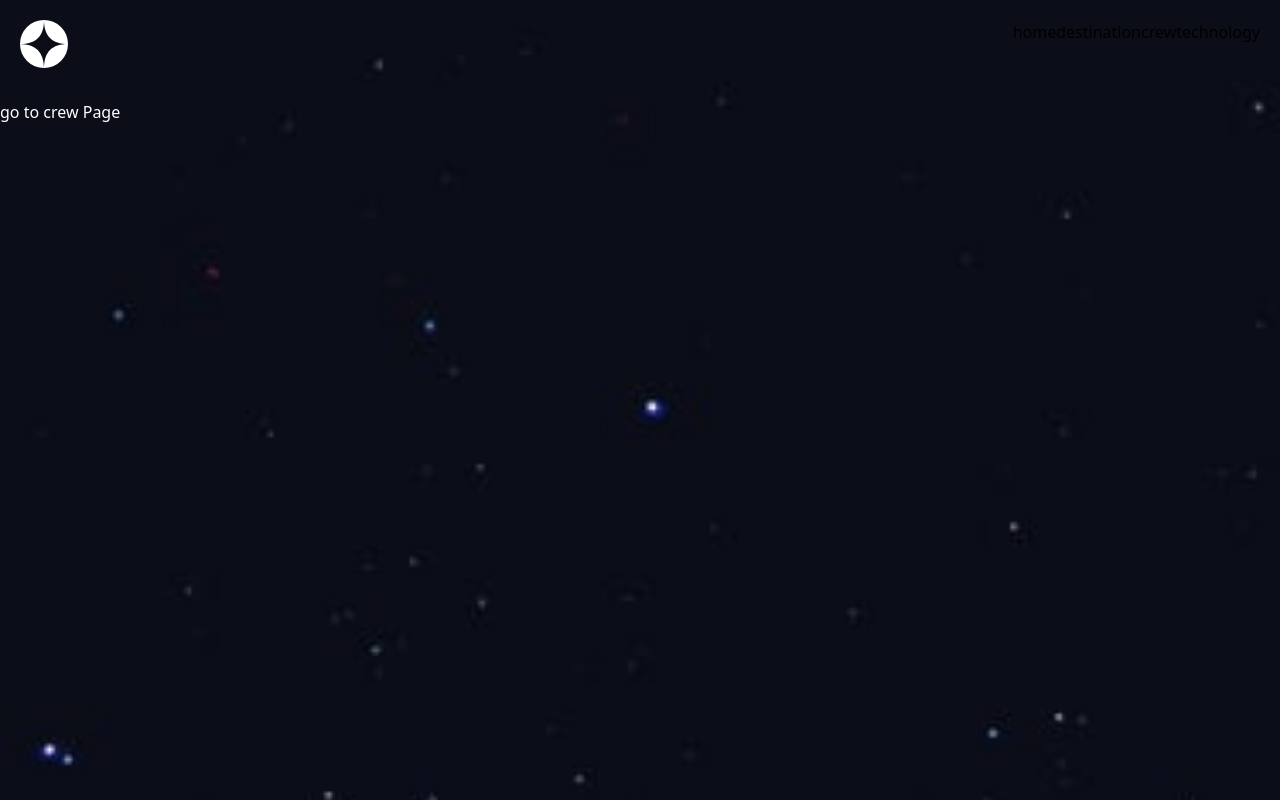
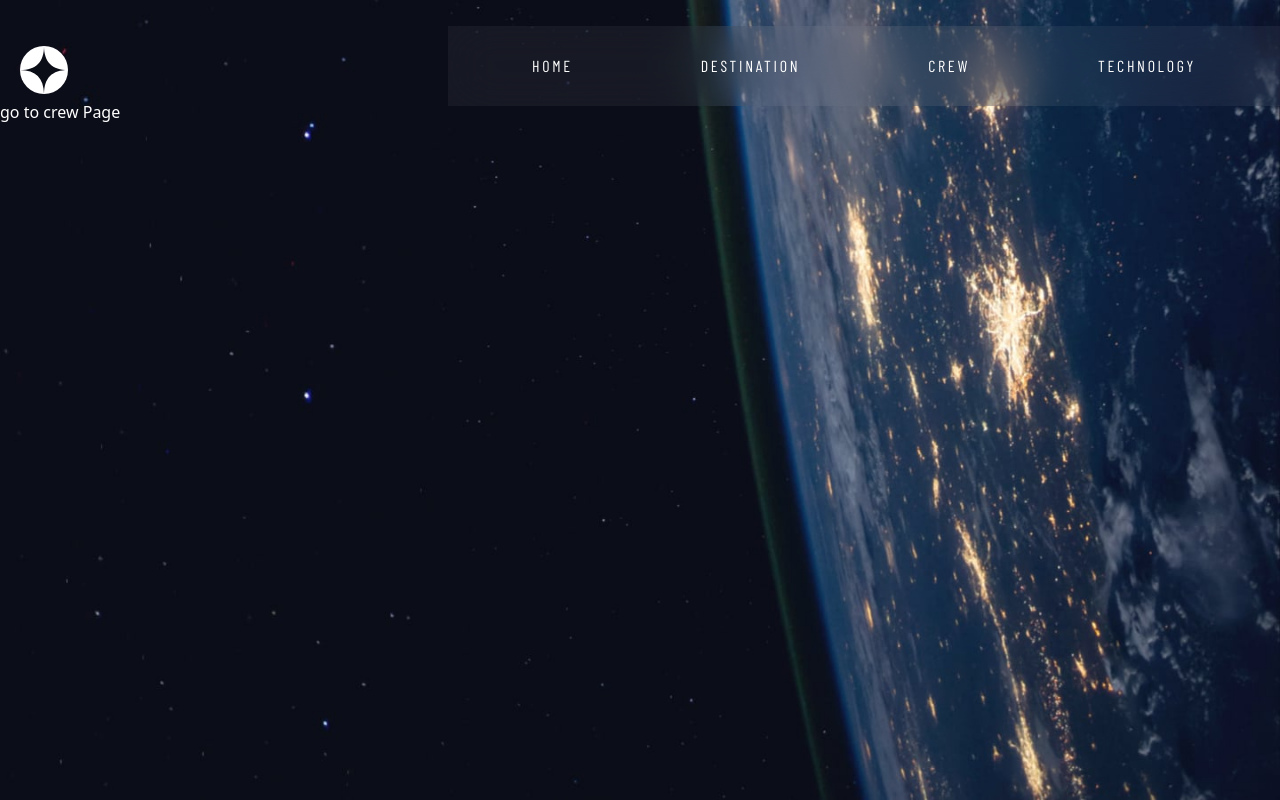
Before and after one commit to Ethanosaure/space-tourism-website, a React (Vite) app: page / in a window 1280 px wide. Built offline with nearby package versions, Linux system fonts and the light colour scheme.

Commit message:
adding css to nav for each device

```diff
--- a/src/components/Header/index.tsx
+++ b/src/components/Header/index.tsx
@@ -7,15 +7,15 @@ const Component = () => {
     setIsOpen(!isOpen);
   }
   return (
-    <div className="absolute flex h-[100%] w-[100%] justify-between">
-      <div className="ml-[20px] mt-[20px]">
+    <div className="absolute flex h-[100%] w-[100%] justify-between md:h-[10%] xl:mt-[2%] ">
+      <div className="pl-[20px] pt-[20px]">
         <img src="../../../public/assets/shared/logo.svg" alt="logo" />
       </div>
       <div
-        className={`absolute right-[20px] top-[20px] z-10 flex flex-col ${isOpen ? "right-0 top-0 h-[100%] w-[70%] backdrop-blur-sm" : ""}`}
+        className={`absolute right-0 top-0 z-10 m-0 flex flex-col p-[20px] md:h-[100%] md:w-[65%] md:flex-row md:bg-white md:bg-opacity-5 md:backdrop-blur-xl ${isOpen ? " h-[100%] w-[70%] backdrop-blur-xl" : ""}`}
       >
         <div
-          className={`m-[20px] h-[21px] w-[24px] ${isOpen ? "self-end bg-[url('../../../public/assets/shared/icon-close.svg')] bg-contain bg-no-repeat" : "bg-[url('../../../public/assets/shared/icon-hamburger.svg')]"}  md:hidden`}
+          className={`m-[20px] h-[21px] w-[24px] ${isOpen ? " self-end bg-[url('../../../public/assets/shared/icon-close.svg')] bg-contain bg-no-repeat" : "bg-[url('../../../public/assets/shared/icon-hamburger.svg')]"}  md:hidden`}
           onClick={handleClick}
         ></div>
         <NavBar isOpen={isOpen} />
--- a/src/components/Nav/index.tsx
+++ b/src/components/Nav/index.tsx
@@ -1,22 +1,23 @@
+import Paragraph from "../../typographies/Paragraphs";
 interface NavLink {
   name: string;
   link: string;
 }
 const navLinks: NavLink[] = [
   {
-    name: "home",
+    name: "HOME",
     link: "/",
   },
   {
-    name: "destination",
+    name: "DESTINATION",
     link: "/destination",
   },
   {
-    name: "crew",
+    name: "CREW",
     link: "/crew",
   },
   {
-    name: "technology",
+    name: "TECHNOLOGY",
     link: "/technology",
   },
 ];
@@ -24,11 +25,20 @@ const navLinks: NavLink[] = [
 const Component = ({ isOpen }: { isOpen: boolean }) => {
   return (
     <div
-      className={`md:flex ${isOpen ? "flex flex-col text-white " : "hidden"}`}
+      className={`text-white md:flex md:w-[100%] md:flex-row md:items-center md:justify-around ${isOpen ? "flex flex-col pt-[20%] md:pt-0" : "hidden"}`}
     >
-      {navLinks.map((element) => (
-        <a key={element.name} href={element.link}>
-          {element.name}
+      {navLinks.map((element, index) => (
+        <a
+          key={element.name}
+          href={element.link}
+          className="pb-[10%] pl-[10%] md:ml-0 md:pb-0 md:pl-0"
+        >
+          <Paragraph
+            kind="span"
+            content={`0${index}`}
+            css="pr-[5%] font-bold md:hidden"
+          />
+          <Paragraph kind="span" content={element.name} />
         </a>
       ))}
     </div>
--- a/src/pages/Home/index.tsx
+++ b/src/pages/Home/index.tsx
@@ -1,11 +1,11 @@
-function App() {
+const Component = () => {
   return (
-    <div className="h-screen w-screen bg-[url('../../../public/assets/home/background-home-mobile.jpg')] bg-cover  bg-no-repeat pt-[100px]">
+    <div className="h-screen w-screen bg-[url('../../../public/assets/home/background-home-mobile.jpg')] bg-cover bg-center bg-no-repeat  pt-[100px] md:bg-[url('../../../public/assets/home/background-home-tablet.jpg')] xl:bg-[url('../../../public/assets/home/background-home-desktop.jpg')]">
       <a href="crew" className="text-white">
         go to crew Page
       </a>
     </div>
   );
-}
+};
 
-export default App;
+export default Component;
```
